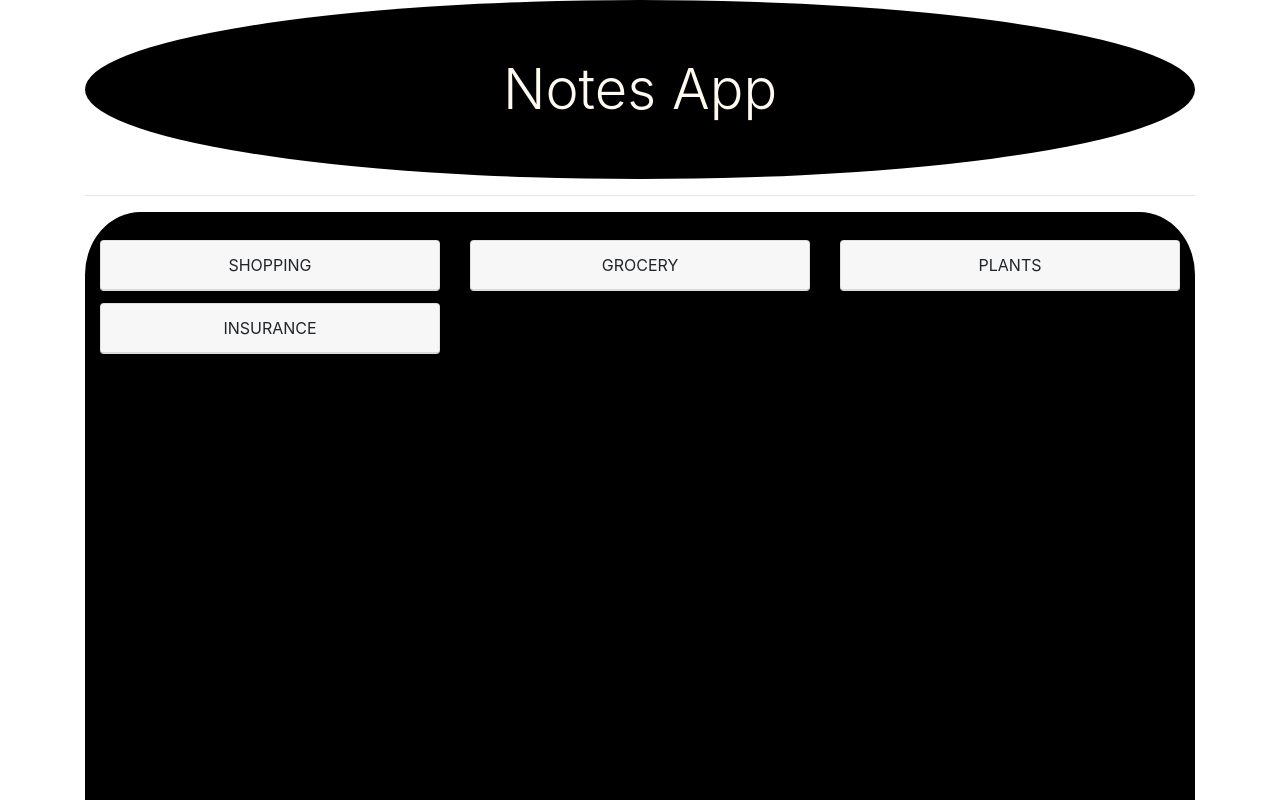
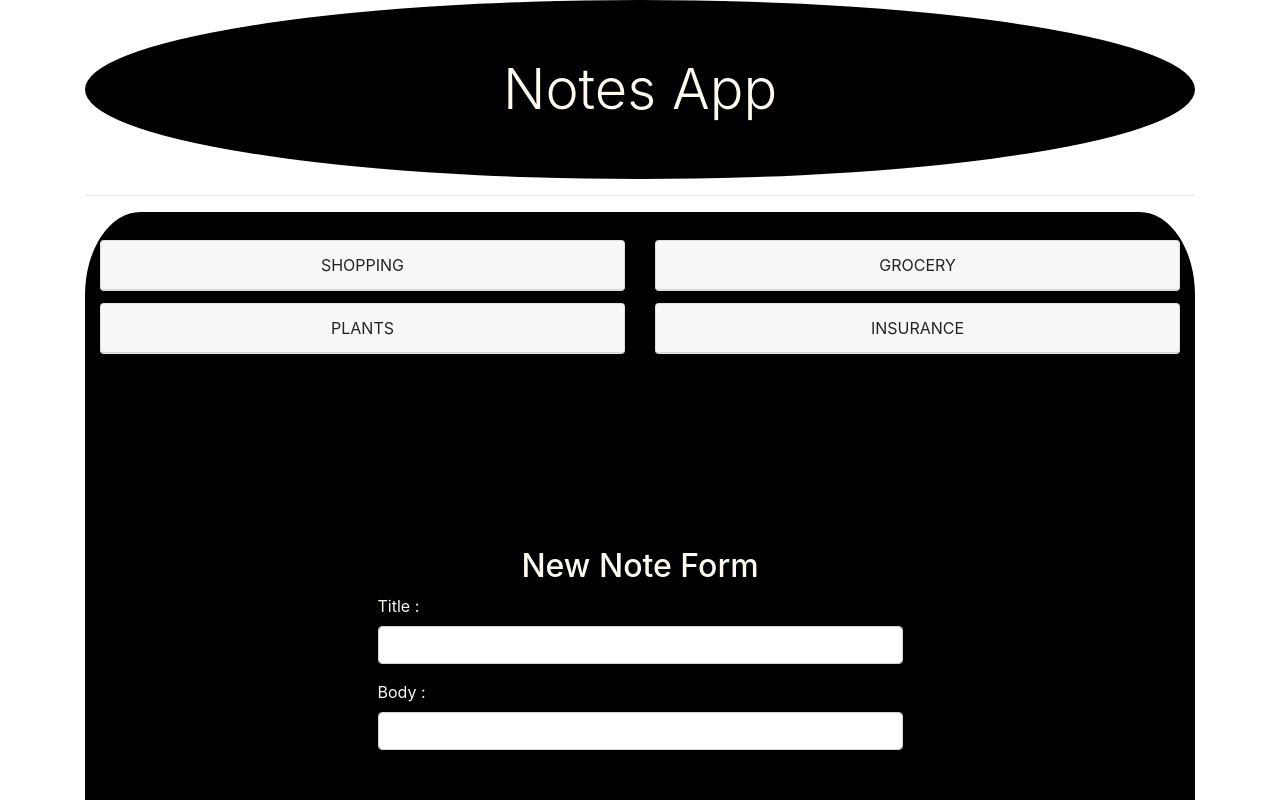
Before and after one commit to Manav15/Notes-App-React, a React (Create React App) app: page / in a window 1280 px wide. Shown: the top 800 px of the page. Built offline with nearby package versions, Linux system fonts and the light colour scheme.

Commit message:
New Note Form Added

```diff
--- /dev/null
+++ b/src/components/Notes/NewNoteForm/NoteForm.css
@@ -0,0 +1,8 @@
+.form-body{
+    color: floralwhite;
+}
+.form-heading{
+    margin-top: 5em;
+    text-align: center;
+    color: floralwhite;
+}
--- a/src/components/Notes/NewNoteForm/NoteForm.js
+++ b/src/components/Notes/NewNoteForm/NoteForm.js
@@ -1,9 +1,23 @@
 import React, { Component } from 'react';
+import "./NoteForm.css";
 
 class NoteForm extends Component {
     render() {
         return (
-            <div>
+            <div className="row">
+                <div className="col-sm-10 offset-sm-1 col-md-6 offset-md-3">
+                    <h2 className="form-heading">New Note Form</h2>
+                    <form>
+                        <div className="form-group">
+                            <label className="form-body">Title : </label>
+                            <input type="text" className="form-control" />
+                        </div>
+                        <div className= "form-group">
+                            <label className="form-body">Body : </label>
+                            <input type="text" className="form-control" />
+                        </div>
+                    </form>
+                </div>
 
             </div>
         );
--- a/src/components/Notes/NoteList/NoteItem/NoteItem.js
+++ b/src/components/Notes/NoteList/NoteItem/NoteItem.js
@@ -3,7 +3,7 @@ import "./NoteItem.css";
 
 const NoteItem = (props) => {
     return (
-        <div className="col-sm-6 col-md-4">
+        <div className="col-sm-12 col-md-6">
             <div className = "card margin-card">
                 <div className = "card-header text-center">
                     {props.note.title.toUpperCase()}
--- a/src/components/Notes/Notes.js
+++ b/src/components/Notes/Notes.js
@@ -16,6 +16,7 @@ class Notes extends Component {
         return (
             <div>
                 <NoteList notes = {this.state.notes} />
+                <hr />
                 <NoteForm />
             </div>
         );
```
